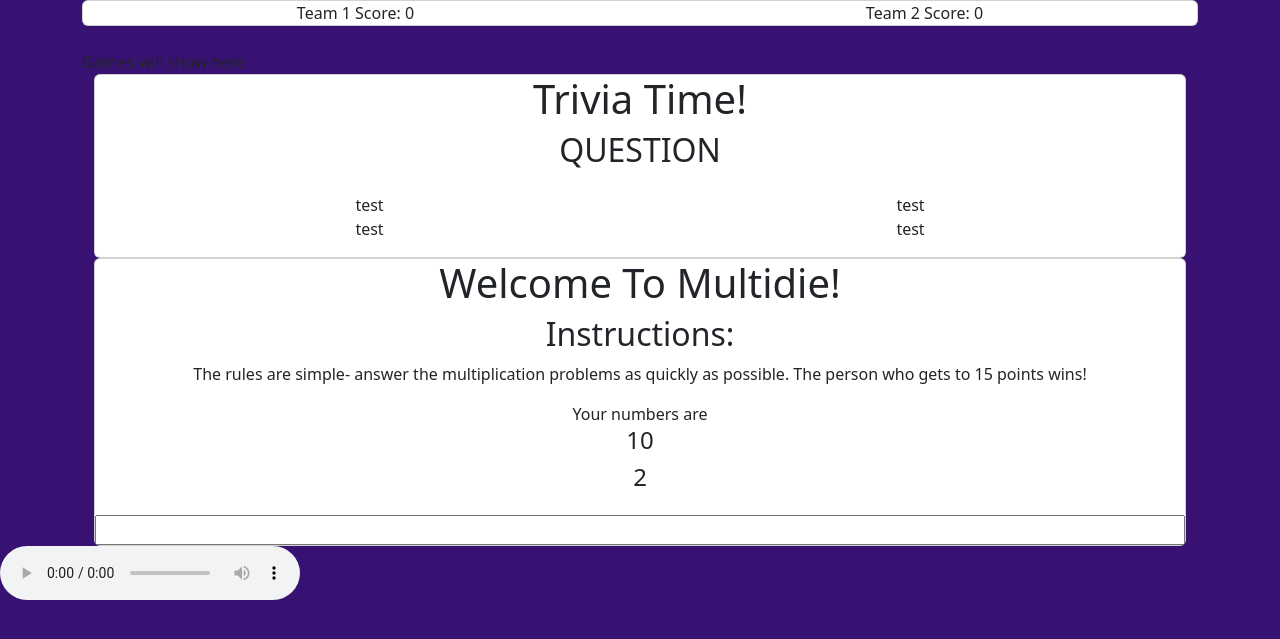
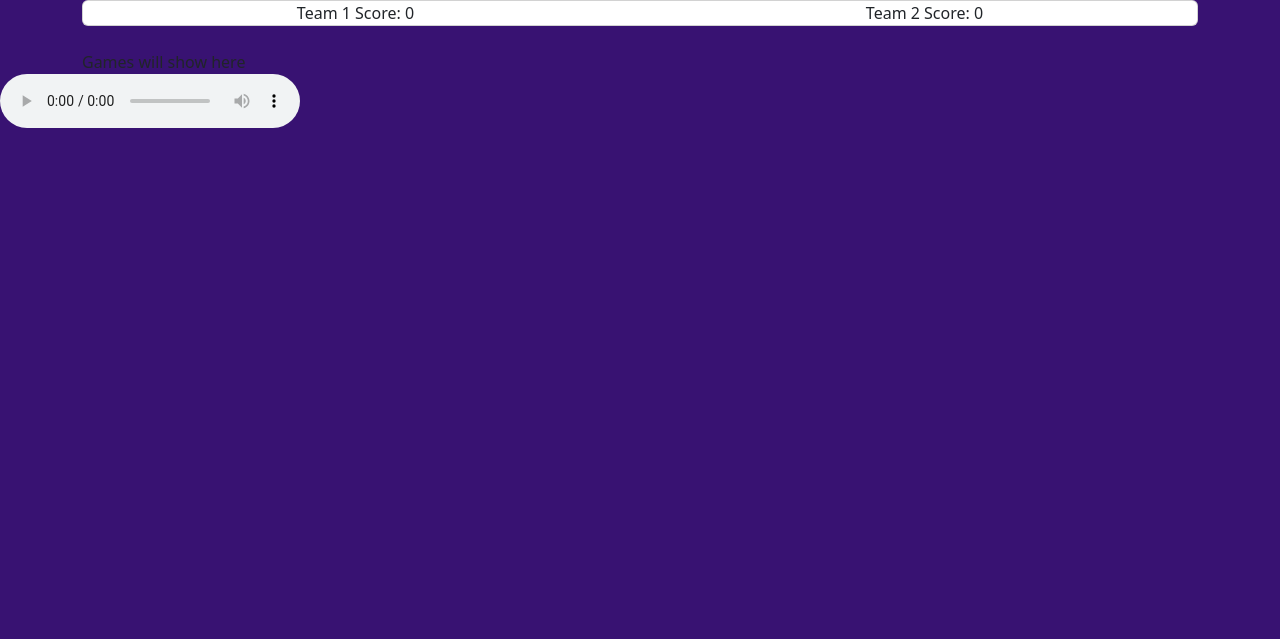
Before and after one commit to FamousMrChair/Gaggle-of-Gakks, a Flask app: template app/templates/game.html in a window 1280 px wide. Shown: the top 639 px of the page. Run offline with Flask 3, Linux system fonts and the light colour scheme; the template is opened without the code that fills it, so the values that code supplies are empty; some libraries are stand-ins or nearby versions.

Commit message:
visibility issue

```diff
--- a/app/static/javascript/game.js
+++ b/app/static/javascript/game.js
@@ -4,7 +4,7 @@ var playerName;
 var gamePin;
 var team;
 var score = 0;
-const minigames = ['qna'];
+const minigames = ['qna', 'multidie'];
 
 // trivia global variables ------------------
 var triviaQuestionNumber = 0;
--- a/app/templates/game.html
+++ b/app/templates/game.html
@@ -32,7 +32,7 @@
         <br>Games will show here
 
         <!-- ================ trivia stuff =============== -->
-        <div id="qna" class="container" style="display: block;">
+        <div id="qna" class="container" style="display: none;">
             <div class="card text-center">
                 <h1 class="text-center">Trivia Time!</h1>
                 <h2 id="qnaQ">QUESTION</h2>
@@ -58,7 +58,7 @@
         </div>
 
         <!-- ================ multidie stuff =============== -->
-        <div id="multidie" class='container' style="display: block;">
+        <div id="multidie" class='container' style="display: none;">
             <div class="card text-center">
                 <h1 class="text-center">Welcome To Multidie!</h1>
 
```
